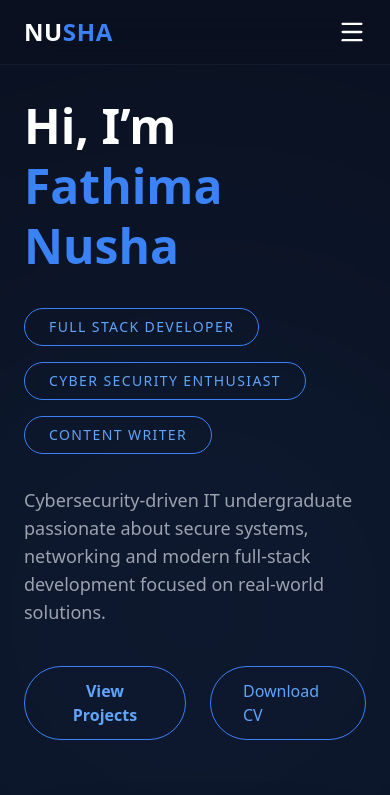
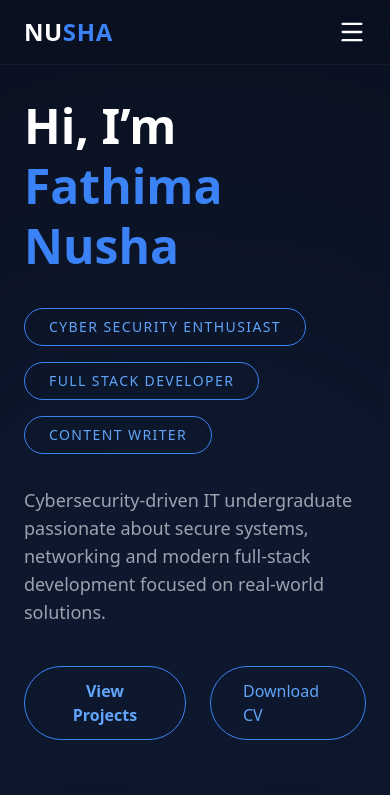
Before and after one commit to Fathima-Nuzha/portfolio-website, a React (Vite) app: page / in a window 390 px wide. Shown: the top 795 px of the page. Built offline with nearby package versions, Linux system fonts and the light colour scheme.

Commit message:
Added mobile responsive footer2

```diff
--- a/src/components/Hero.jsx
+++ b/src/components/Hero.jsx
@@ -4,8 +4,9 @@ import nuzha from "../assets/nuzha.png";
 
 const Hero = ({ setActiveTab }) => {
   const roles = [
+
+    "CYBER SECURITY ENTHUSIAST",
     "FULL STACK DEVELOPER",
-    "CYBER SECURITY ENTHUSIAST",
     "CONTENT WRITER",
   ];
 
```
